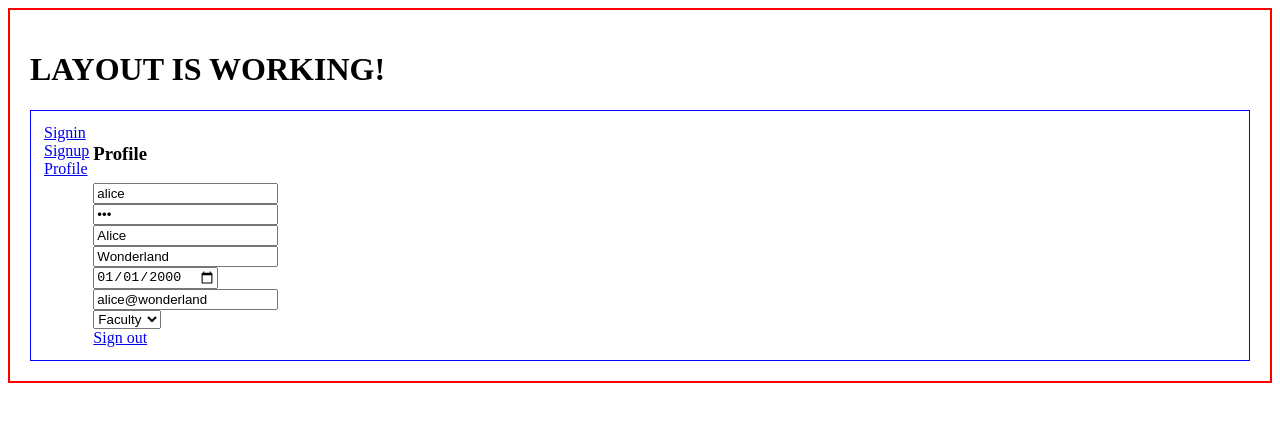
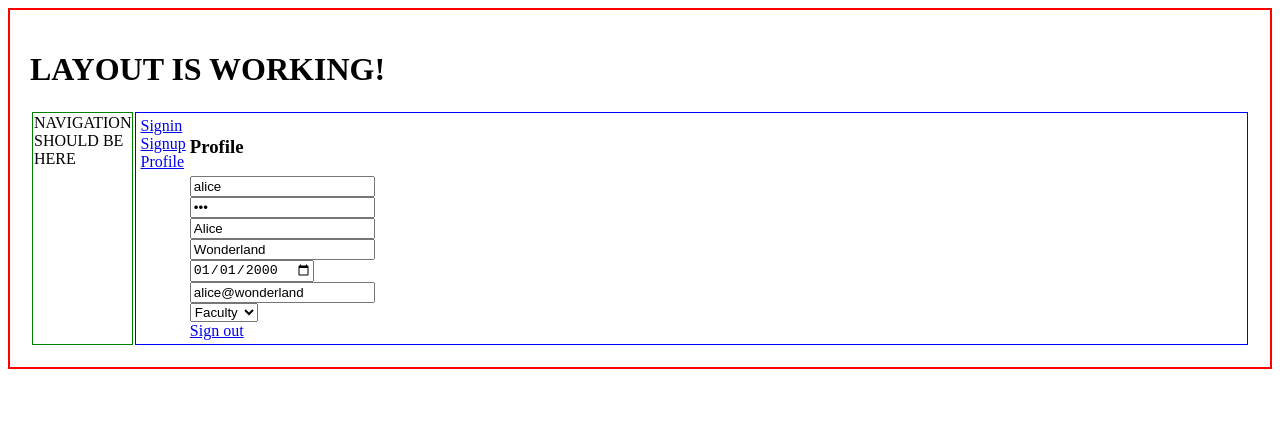
Before and after one commit to beatrizlunala/kambaz-next-js, a Next.js app: page /Account/Profile in a window 1280 px wide. Shown: the top 422 px of the page. Built offline with nearby package versions, Linux system fonts and the light colour scheme.

Commit message:
Update Layout.tsx

```diff
--- a/app/(Kambaz)/Layout.tsx
+++ b/app/(Kambaz)/Layout.tsx
@@ -22,13 +22,37 @@
 
 import { ReactNode } from "react";
 
-export default function KambazLayout({ children }: { children: ReactNode }) {
+export default function KambazLayout({
+  children,
+}: Readonly<{ children: ReactNode }>) {
   return (
     <div style={{ border: "2px solid red", padding: "20px" }}>
       <h1>LAYOUT IS WORKING!</h1>
-      <div style={{ border: "1px solid blue", padding: "10px" }}>
-        {children}
-      </div>
+      <table>
+        <tbody>
+          <tr>
+            <td valign="top" width="200" style={{ border: "1px solid green" }}>
+              <div>NAVIGATION SHOULD BE HERE</div>
+            </td>
+            <td valign="top" width="100%" style={{ border: "1px solid blue" }}>
+              {children}
+            </td>
+          </tr>
+        </tbody>
+      </table>
     </div>
   );
 }
+
+// import { ReactNode } from "react";
+
+// export default function KambazLayout({ children }: { children: ReactNode }) {
+//   return (
+//     <div style={{ border: "2px solid red", padding: "20px" }}>
+//       <h1>LAYOUT IS WORKING!</h1>
+//       <div style={{ border: "1px solid blue", padding: "10px" }}>
+//         {children}
+//       </div>
+//     </div>
+//   );
+// }
```
